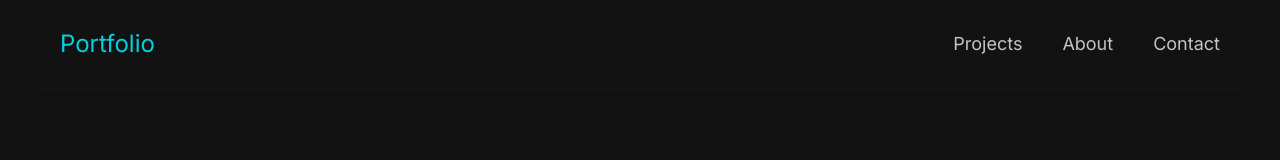
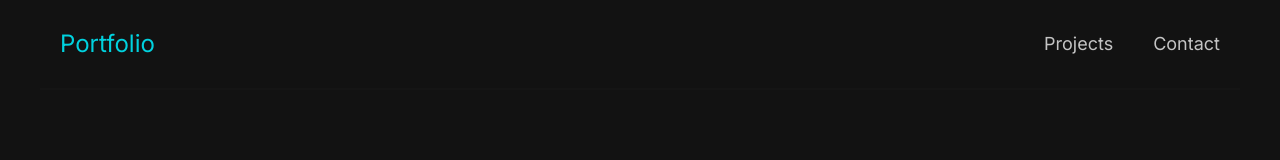
Before and after one commit to Victorhbm/Portfolio, a React (Create React App) app: page / in a window 1280 px wide. Shown: the top 160 px of the page. Built offline with nearby package versions, Linux system fonts and the light colour scheme.

Commit message:
refactor(Header): remove About link

```diff
--- a/src/components/Header/index.jsx
+++ b/src/components/Header/index.jsx
@@ -24,7 +24,6 @@ export default function Header() {
           <PortfolioLink to="/">Portfolio</PortfolioLink>
           <nav className="portrait:hidden">
             <LandscapeLink to="/projects">Projects</LandscapeLink>
-            <LandscapeLink to="/about">About</LandscapeLink>
             <LandscapeLink to="/contact">Contact</LandscapeLink>
           </nav>
           <nav className="landscape:hidden">
@@ -39,7 +38,6 @@ export default function Header() {
         {isActive && (
           <PortraitNav>
             <PortraitLink to="/projects">Projects</PortraitLink>
-            <PortraitLink to="/about">About</PortraitLink>
             <PortraitLink to="/contact">Contact</PortraitLink>
           </PortraitNav>
         )}
```
